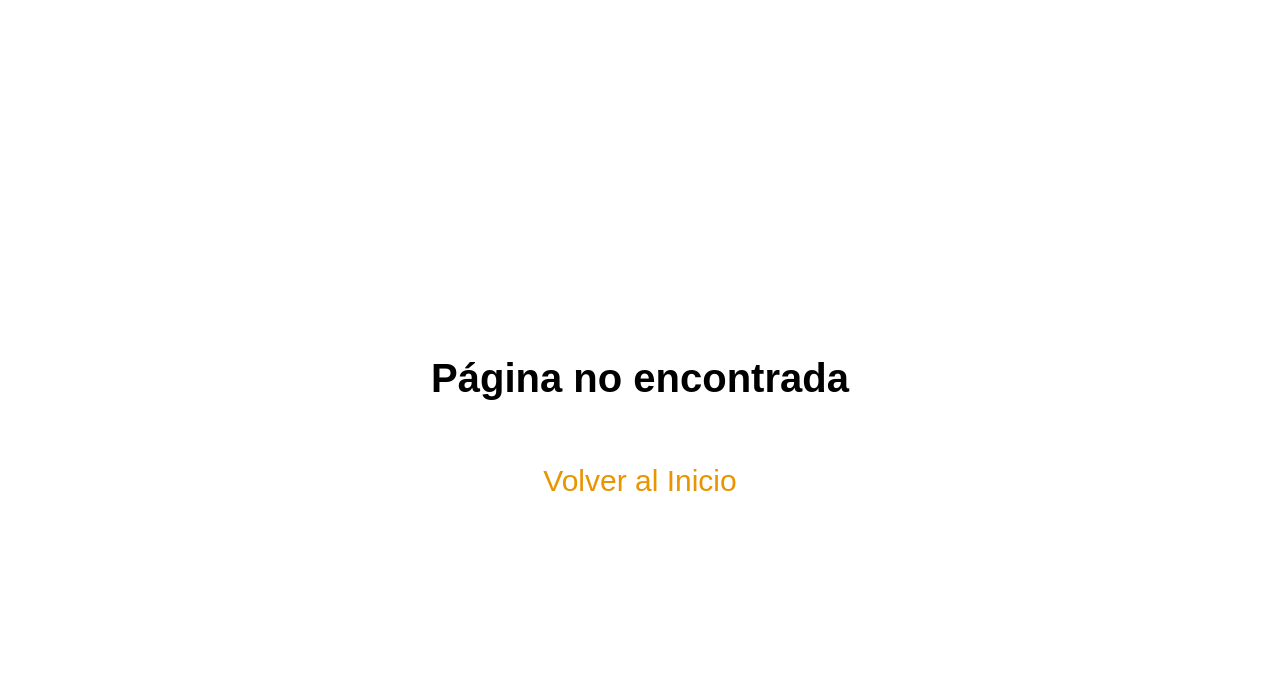
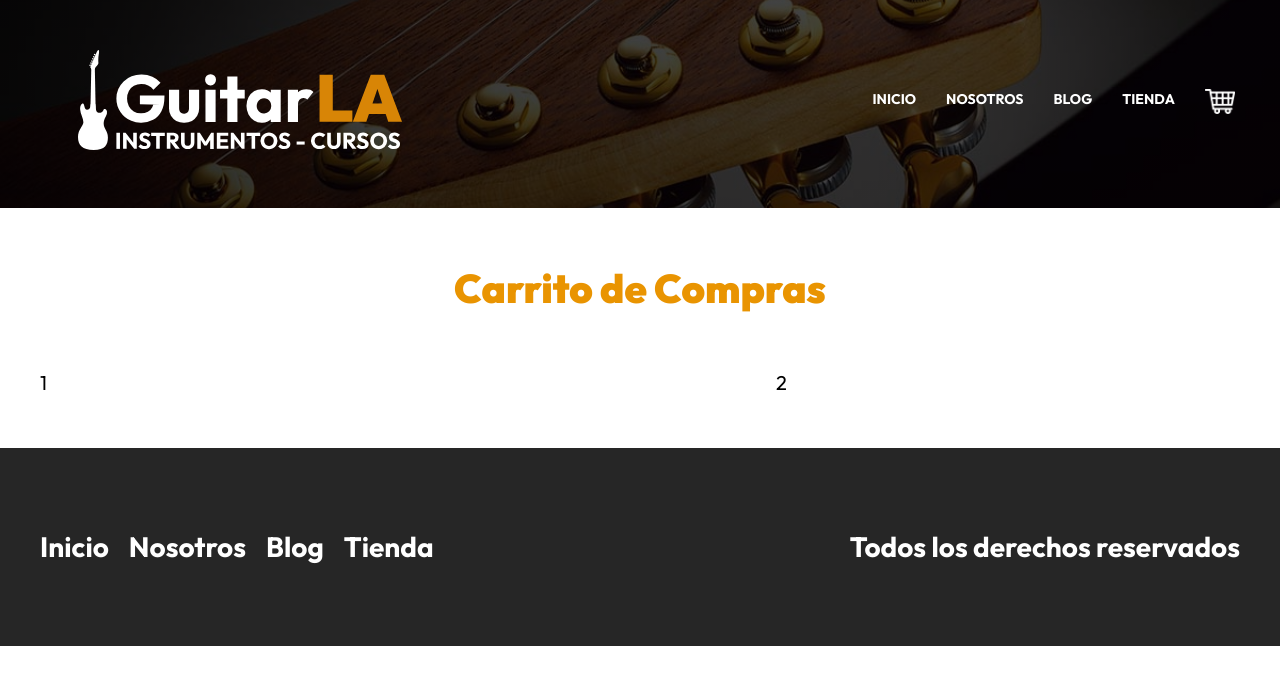
Before and after one commit to danieldamian09/guitar-next-js, a Next.js app: page /carrito in a window 1280 px wide. Before the commit this address had no page. Shown: the top 684 px of the page. Built offline with nearby package versions, Linux system fonts and the light colour scheme.

Commit message:
creating shopping cart page

```diff
--- a/components/Header.js
+++ b/components/Header.js
@@ -22,6 +22,11 @@
 						<Link href="/nosotros">Nosotros</Link>
 						<Link href="/blog">Blog</Link>
 						<Link href="/tienda">Tienda</Link>
+						<Link href="/carrito">
+							<a>
+								<Image src="/img/carrito.png" layout="fixed" width={30} height={25} alt="carrito imagen" />
+							</a>
+						</Link>
 					</nav>
 				</div>
 				{guitarra && (
--- /dev/null
+++ b/pages/carrito.js
@@ -0,0 +1,16 @@
+import Layout from "../components/Layout";
+import styles from "../styles/Carrito.module.css"
+
+const Carrito = () => {
+	return (
+		<Layout pagina="Carrito de Compras">
+			<h1 className="heading">Carrito de Compras</h1>
+      <main className={`${styles.contenido} contenedor`}>
+        <div>1</div>
+        <div>2</div>
+      </main>
+		</Layout>
+	);
+};
+
+export default Carrito;
--- /dev/null
+++ b/styles/Carrito.module.css
@@ -0,0 +1,10 @@
+.contenido{
+  display: grid;
+  gap: 4rem;
+}
+
+@media (min-width: 768px) {
+  .contenido{
+    grid-template-columns: 3fr 2fr;
+  }
+}
```
Also changed, not shown: public/img/carrito.png (added).
